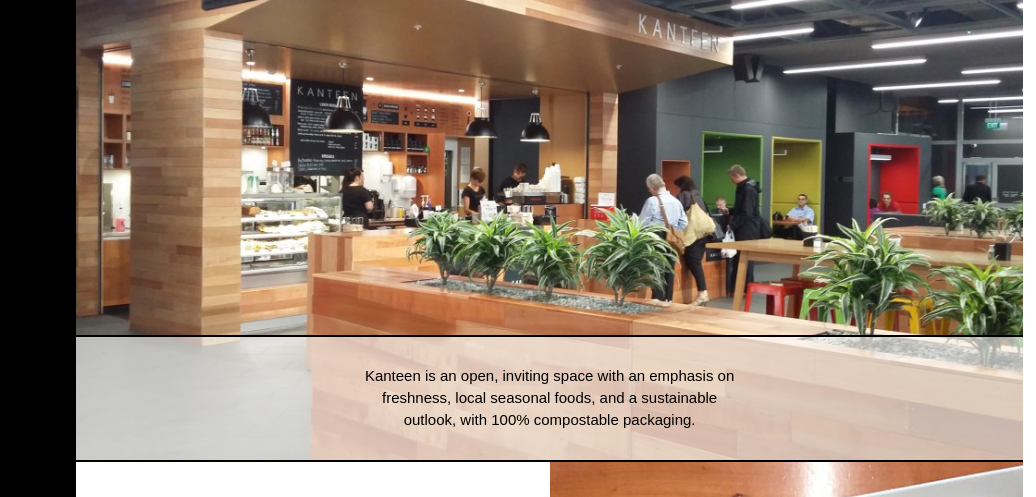
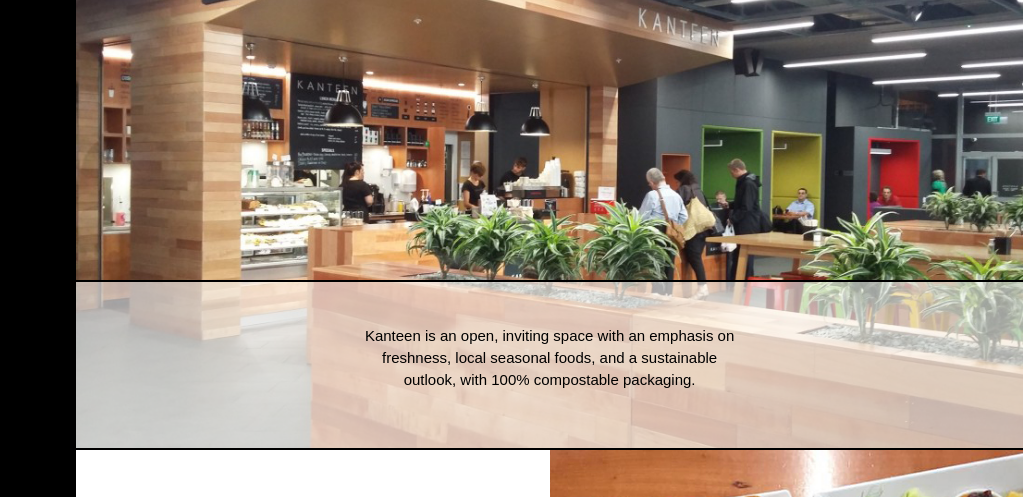
Before and after one commit to izsi-salmon/kanteen-form, a plain HTML site: page index.html in a window 1280 px wide. Shown: the top 497 px of the page, 244-1280 px from the left. Drawn offline with Linux system fonts and the light colour scheme.

Commit message:
YESSSS FIXED THE ERRORS YAYAYA

```diff
--- a/sass/style.scss
+++ b/sass/style.scss
@@ -219,13 +219,17 @@
             #imageDesktop{
                 display: block;
                 width: 100%;
+                height: 450px;
+                object-fit: cover;
             }
         }
         .intro-text{
             background: rgba(255, 255, 255, 0.6);
+            box-sizing: border-box;
             position: absolute;
-                top: 335px;
-            padding: 3% 30%;
+                top: 280px;
+            padding: 4.5% 30%;
+            height: 170px;
             p{
                 font-size: 15px;
                 line-height: 22px;
@@ -236,6 +240,7 @@
             width: 100%;
             img{
                 flex: 1;
+                min-width: 50%;
                 }
             .card-text{
                 flex: 1;
```
Also changed, not shown: css/style.css, 1 other file.
